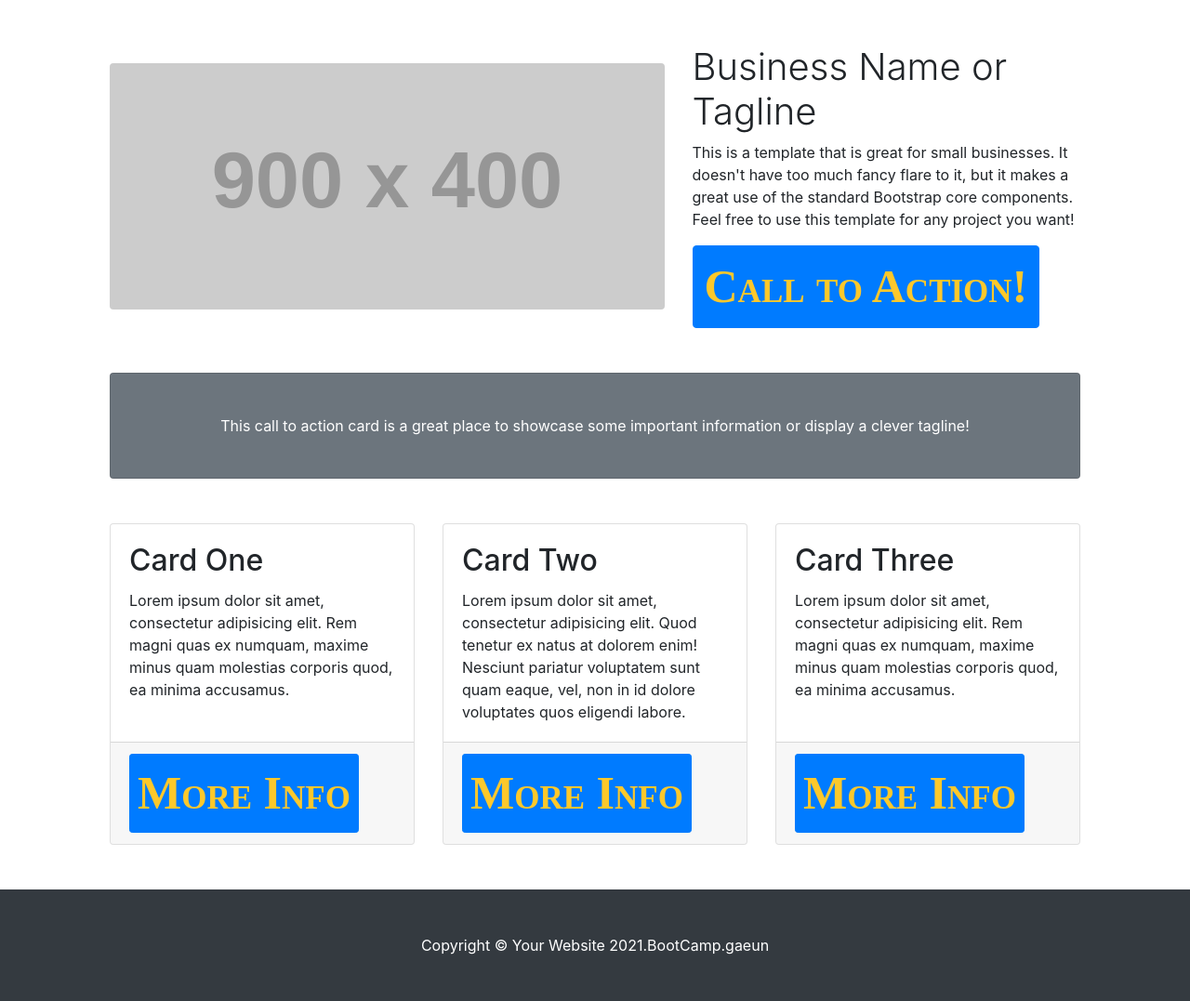
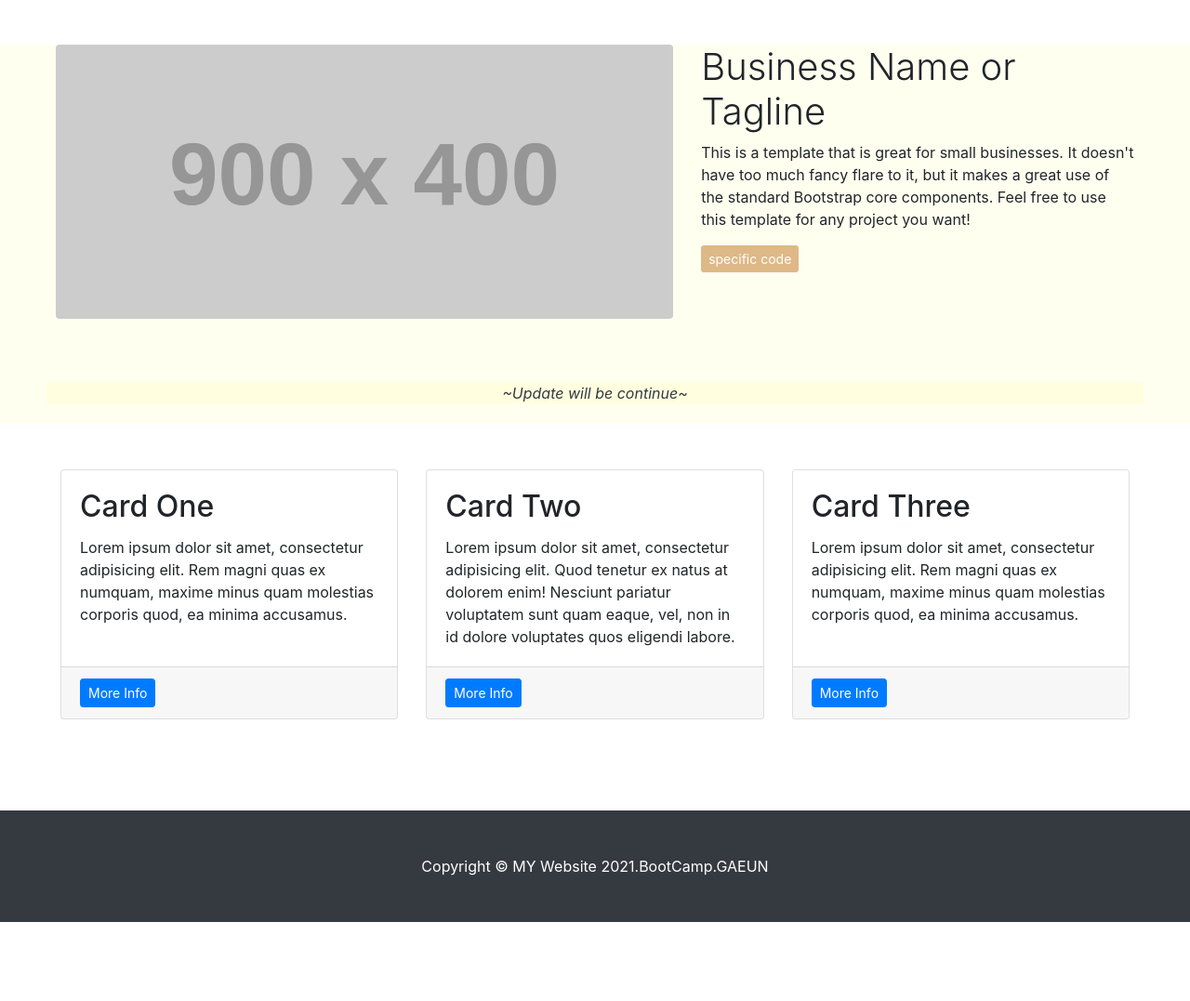
Before and after one commit to gaeun6883/2021.bootcamp, a Django app: template templates/mysite/content_list.html in a window 1280 px wide. Shown: the part 80-1157 px from the top of the page at 93% size. After the commit the page ends 1072 px from the top, so only its background shows below. Run offline with Django 4.2, Linux system fonts and the light colour scheme; the template is opened without the code that fills it, so the values that code supplies are empty; grey boxes labelled with a size stand in for pictures from a placeholder-image service; some libraries are stand-ins or nearby versions.

Commit message:
Update content_list.html

```diff
--- a/templates/mysite/content_list.html
+++ b/templates/mysite/content_list.html
@@ -19,40 +19,40 @@
         <!-- Responsive navbar-->
         <nav class="navbar navbar-expand-md">
             <div class="container px-20">
-                <a class="navbar-brand" href="#!">developer.Gaeun</a>
+                <a id="logo" class="navbar-brand" href="#!">developer.Gaeun</a>
                 <button class="navbar-toggler" type="button" data-bs-toggle="collapse" data-bs-target="#navbarSupportedContent" aria-controls="navbarSupportedContent" aria-expanded="false" aria-label="Toggle navigation">
                     <span class="navbar-toggler-icon">
                     </span>
                 </button>
             </div>
         </nav>
-        <!-- Page Content-->
-        <div class="container px-4 px-lg-5">
-            <!-- Heading Row/이미지란-->
-            <div class="row gx-4 gx-lg-5 align-items-center my-5">
-                <div class="col-lg-7">
-                    <img class="img-fluid rounded mb-4 mb-lg-0" src="https://dummyimage.com/900x400/dee2e6/6c757d.jpg" alt="..." />
-                </div>
-                <!---신상품설명란-->
+
+         <!-- Page Content-->
+        <div class="container col gx-4 gx-lg-5"style="background-color: Ivory; border: black;">
+            <!-- Heading Row-->
+            <div id="main" class="row gx-4 gx-lg-5 aign-items-center my-5">
+                <div id="main-img" class="col-lg-7"><img class="img-fluid rounded mb-4 mb-lg-0" src="https://dummyimage.com/900x400/dee2e6/6c757d.jpg" alt="..." /></div>
                 <div class="col-lg-5">
                     <h1 class="font-weight-light">Business Name or Tagline</h1>
                     <p>This is a template that is great for small businesses. It doesn't have too much fancy flare to it, but it makes a great use of the standard Bootstrap core components. Feel free to use this template for any project you want!</p>
-                    <a class="btn btn-primary" href="#!">Call to Action!</a>
+                    <a class="btn btn-primary btn-sm" type="button" style="background-color: #DEB887; border: White; color: White;" href="#!">specific code</a>
                 </div>
             </div>
             <!-- Call to Action-->
-            <div class="card text-white bg-secondary my-5 py-4 text-center">
-                <div class="card-body"><p class="text-white m-0">This call to action card is a great place to showcase some important information or display a clever tagline!</p></div>
+            <div class="card text-dark col text-center"style="background-color: Ivory; border: White;">
+                <div class="card-body"><p class="text-dark m-0" style="background-color: LightYellow; color: DimGrey; font-style: italic;">~Update will be continue~</p></div>
             </div>
-            <!-- Content Row-->
-            <div class="row gx-4 gx-lg-5">
+        </div>
+
+        <!-- Content Row-->
+        <div id="contents" class="row gx-4 gx-lg-5">
                 <div class="col-md-4 mb-5">
                     <div class="card h-100">
                         <div class="card-body">
                             <h2 class="card-title">Card One</h2>
                             <p class="card-text">Lorem ipsum dolor sit amet, consectetur adipisicing elit. Rem magni quas ex numquam, maxime minus quam molestias corporis quod, ea minima accusamus.</p>
                         </div>
-                        <div class="card-footer"><a class="btn btn-primary btn-sm" href="#!">More Info</a></div>
+                        <div class="card-footer"><a3 class="btn btn-primary btn-sm" href="#!">More Info</a3></div>
                     </div>
                 </div>
                 <div class="col-md-4 mb-5">
@@ -61,7 +61,7 @@
                             <h2 class="card-title">Card Two</h2>
                             <p class="card-text">Lorem ipsum dolor sit amet, consectetur adipisicing elit. Quod tenetur ex natus at dolorem enim! Nesciunt pariatur voluptatem sunt quam eaque, vel, non in id dolore voluptates quos eligendi labore.</p>
                         </div>
-                        <div class="card-footer"><a class="btn btn-primary btn-sm" href="#!">More Info</a></div>
+                        <div class="card-footer"><a3 class="btn btn-primary btn-sm" href="#!">More Info</a3></div>
                     </div>
                 </div>
                 <div class="col-md-4 mb-5">
@@ -70,35 +70,47 @@
                             <h2 class="card-title">Card Three</h2>
                             <p class="card-text">Lorem ipsum dolor sit amet, consectetur adipisicing elit. Rem magni quas ex numquam, maxime minus quam molestias corporis quod, ea minima accusamus.</p>
                         </div>
-                        <div class="card-footer"><a class="btn btn-primary btn-sm" href="#!">More Info</a></div>
+                        <div class="card-footer"><a3 class="btn btn-primary btn-sm" href="#!">More Info</a3></div>
                     </div>
                 </div>
             </div>
         </div>
         <!-- Footer-->
         <footer class="py-5 bg-dark">
-            <div class="container px-4 px-lg-5"><p class="m-0 text-center text-white">Copyright &copy; Your Website 2021.BootCamp.gaeun</p></div>
+            <div class="container px-4 px-lg-5"><p class="m-0 text-center text-white">Copyright &copy; MY Website 2021.BootCamp.GAEUN</p></div>
         </footer>
     </body>
     <style>
         nav{
         height: 80px;
-        background-color: white;
+        background-color: White;
         font-weight: light;
         }
-        a:link {
+        a#logo:link {
         font-size: 50px;
         font-family: Bookman Old Style;
         font-weight: bold;
         font-variant:small-caps;
         color : #FDC82B;
         }
-        a:visited {
+        a#logo:visited {
         color : #FFE523;
         }
+        a#logo:hover {
+        color : #FCF09B;
+        }
+
         a:hover {
         color : #FCF09B;
         }
-        div.container px-4 px-lg-5
+
+        div#contents {
+        box-sizing: border-box;
+        margin:50px;
+        }
+        div#main{
+        box-sizing: border-box;
+        margin: 30px;
+        }
     </style>
 </html>
```
